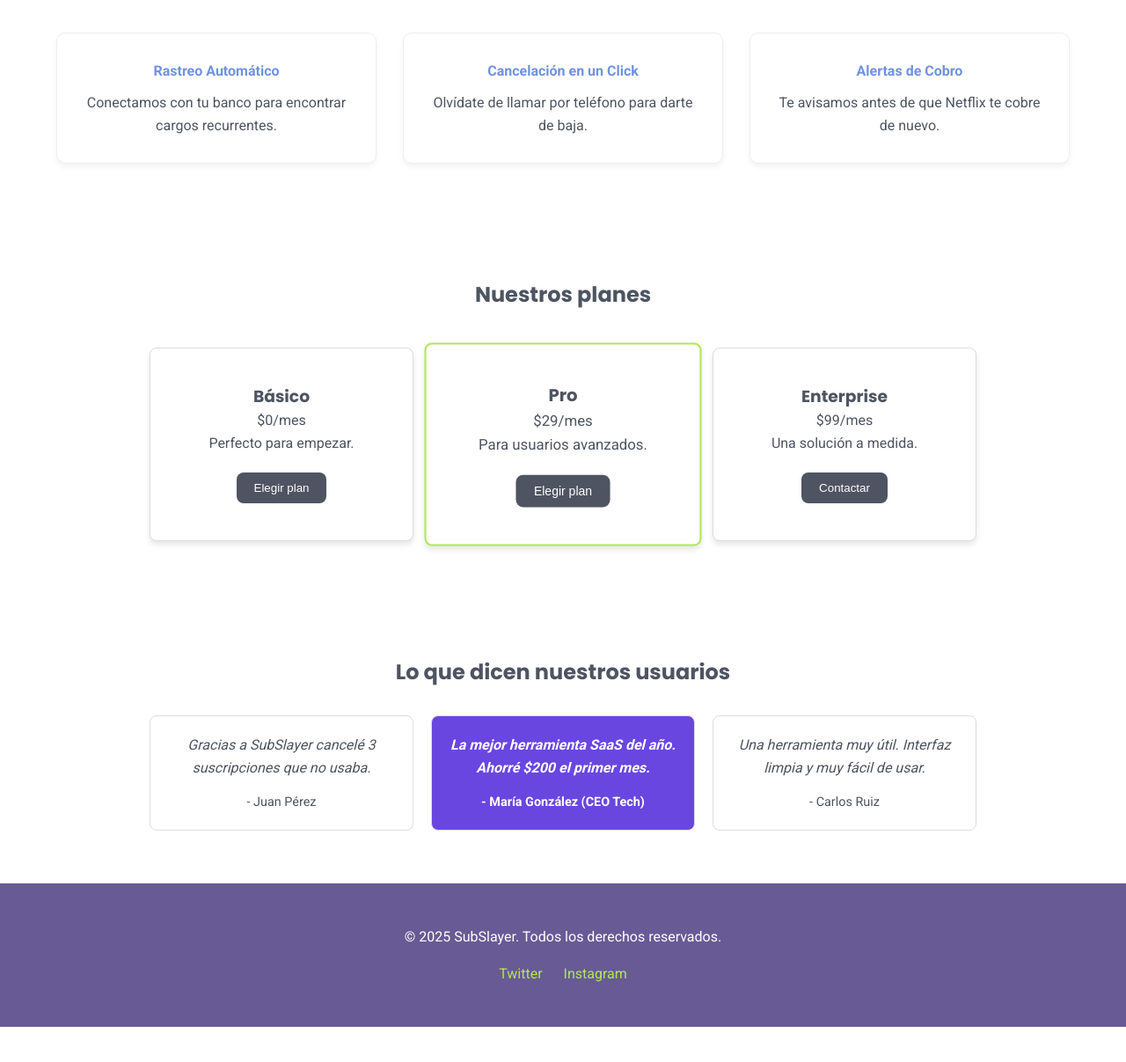
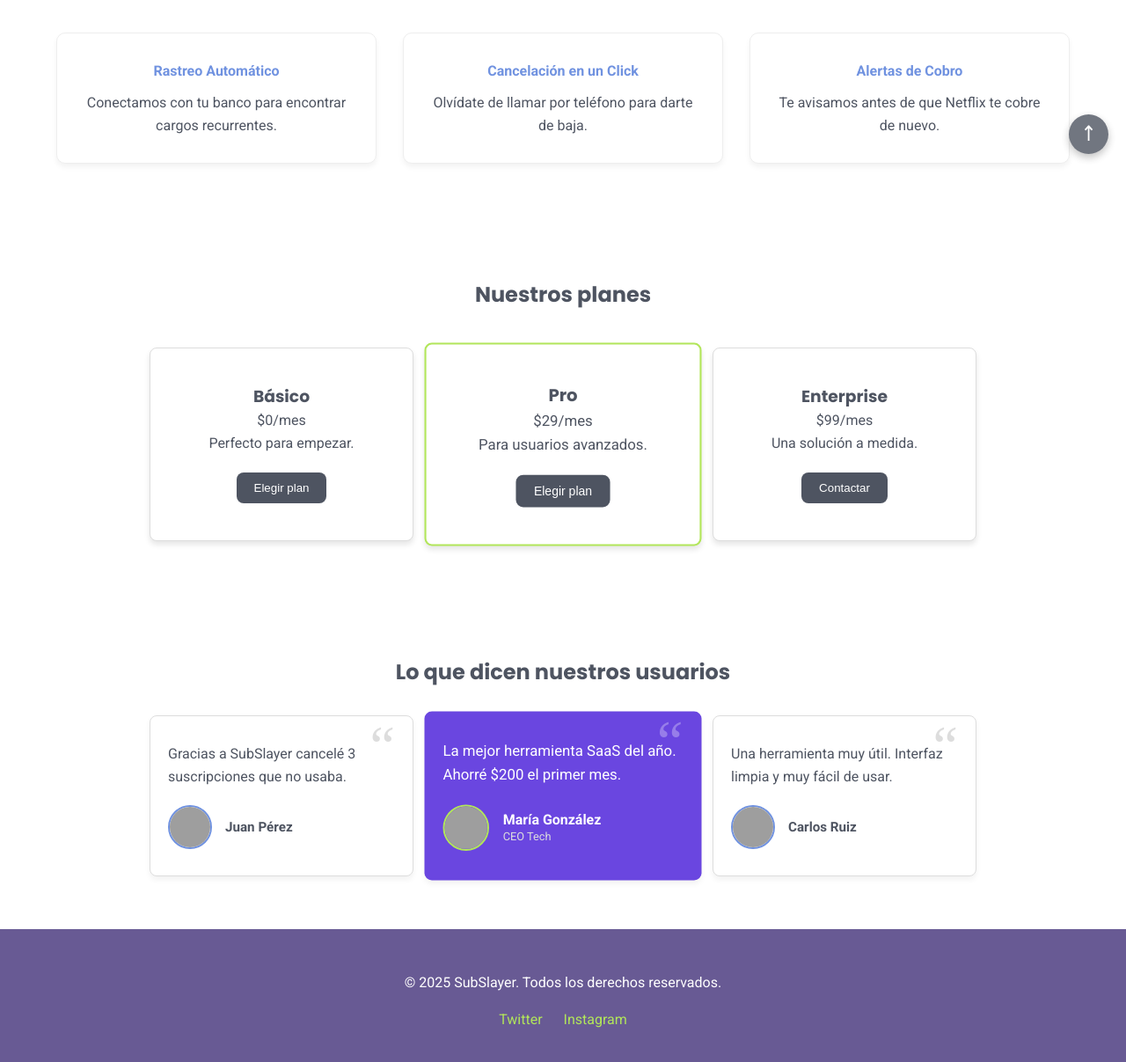
Before and after one commit to dannitzellz/SubSlayer-Landing-page, a plain HTML site: page index.html in a window 1280 px wide. Shown: the part 605-1812 px from the top of the page at 88% size. Before the commit the page ends 1772 px from the top, so only its background shows below. Drawn offline with Linux system fonts and the light colour scheme; grey boxes are pictures that could not be loaded.

Commit message:
Add user avatars with flexbox, hero background image and fixed scroll-to-top button.

```diff
--- a/css/styles.css
+++ b/css/styles.css
@@ -82,6 +82,11 @@ h1, h2, h3 {
 
 .hero-section {
     background-color: var(--bg-light);
+    background-image: linear-gradient(rgba(0, 0, 0, 0.5), rgba(0, 0, 0, 0.5)), url("../assets/subs.webp");
+    color: var(--white);
+    background-size: cover;
+    background-position: center;
+    background-repeat: no-repeat;
     text-align: center;
     padding: 100px 20px;
     display: flex;
@@ -91,7 +96,7 @@ h1, h2, h3 {
 
 .hero-content h2 {
     font-size: 3rem;
-    color: var(--black);
+    color: var(--white);
     margin-bottom: 1rem;
 }
 
@@ -223,25 +228,106 @@ h1, h2, h3 {
 }
 
 .review-card {
+    position: relative;
     background-color: white;
-    padding: 20px;
+    padding: 30px 20px;
     border-radius: 8px;
     border: 1px solid #ddd;
     width: 300px;
-    font-style: italic;
+    box-shadow: 0 4px 6px rgba(0,0,0,0.05);
+    text-align: left;
+}
+
+.quote-icon {
+    position: absolute;
+    top: 2px;
+    right: 20px;
+    font-size: 4rem;
+    color: var(--light-gray);
+    font-family: serif;
+    line-height: 1;
+    pointer-events: none;
+}
+
+.author-info {
+    display: flex;
+    align-items: center;
+    gap: 15px;
+    margin-top: 20px;
+}
+
+.author-img {
+    width: 50px;
+    height: 50px;
+    border-radius: 50%;
+    object-fit: cover;
+    border: 2px solid var(--main-blue);
+}
+
+.author {
+    margin: 0;
+    font-weight: bold;
+    font-size: 0.95rem;
+    line-height: 1.2;
+}
+
+.author small {
+    font-weight: normal;
+    color: var(--dark-gray);
+    font-size: 0.8em;
 }
 
 #featured-review {
     background-color: var(--strong-purple);
     color: var(--white);
-    transform: scale(1,1);
-    font-weight: bold;
+    border: none;
+    transform: scale(1.05);
 }
 
-.author {
-    margin-top: 15px;
-    font-style: initial;
-    font-size: 0.9em;
+#featured-review .quote-icon {
+    color: rgba(255, 255, 255, 0.3);
+}
+
+#featured-review .author small {
+    color: #ddd;
+}
+
+#featured-review .author-img {
+    border-color: var(--accent-green);
+}
+
+
+html {
+    scroll-behavior: smooth;
+}
+
+.scroll-top {
+    position: fixed;
+    bottom: 20px;
+    right: 20px;
+
+    background-color: var(--dark-gray);
+    color: var(--white);
+    width: 45px;
+    height: 45px;
+    border-radius: 50%;
+    text-decoration: none;
+
+    display: flex;
+    justify-content: center;
+    align-items: center;
+
+    font-size: 1.5rem;
+    box-shadow: 0 4px 10px rgba(0,0,0,0.3);
+    z-index: 2000;
+    opacity: 0.8;
+    transition: opacity 0.3s, transform 0.3s, background-color 0.3s;
+}
+
+.scroll-top:hover {
+    opacity: 1;
+    transform: translateY(-3px);
+    background-color: var(--main-blue);
 }
 
 /* --- RESPONSIVE --- */
--- a/index.html
+++ b/index.html
@@ -76,23 +76,41 @@
             </div>
         </section>
 
-        <section class="testimonials-section">
+        <section id="testimonials" class="testimonials-section">
             <h2>Lo que dicen nuestros usuarios</h2>
             <div class="testimonial-container">
+
                 <div class="review-card">
+                    <span class="quote-icon">“</span>
                     <p class="review-text">Gracias a SubSlayer cancelé 3 suscripciones que no usaba.</p>
-                    <p class="author">- Juan Pérez</p>
+                    <div class="author-info">
+                        <img src="https://randomuser.me/api/portraits/men/32.jpg" alt="Juan" class="author-img">
+                        <p class="author">Juan Pérez</p>
+                    </div>
                 </div>
+
                 <div class="review-card" id="featured-review">
+                    <span class="quote-icon">“</span>
                     <p class="review-text">La mejor herramienta SaaS del año. Ahorré $200 el primer mes.</p>
-                    <p class="author">- María González (CEO Tech)</p>
+                    <div class="author-info">
+                        <img src="https://randomuser.me/api/portraits/women/44.jpg" alt="María" class="author-img">
+                        <p class="author">María González <br><small>CEO Tech</small></p>
+                    </div>
                 </div>
+
                 <div class="review-card">
+                    <span class="quote-icon">“</span>
                     <p class="review-text">Una herramienta muy útil. Interfaz limpia y muy fácil de usar.</p>
-                    <p class="author">- Carlos Ruiz</p>
+                    <div class="author-info">
+                        <img src="https://randomuser.me/api/portraits/men/85.jpg" alt="Carlos" class="author-img">
+                        <p class="author">Carlos Ruiz</p>
+                    </div>
                 </div>
+
             </div>
         </section>
+
+        <a href="#" class="scroll-top" title="Volver arriba">↑</a>
     </main>
 
     <footer class="main-footer">
```
Also changed, not shown: assets/subs.webp (added).
